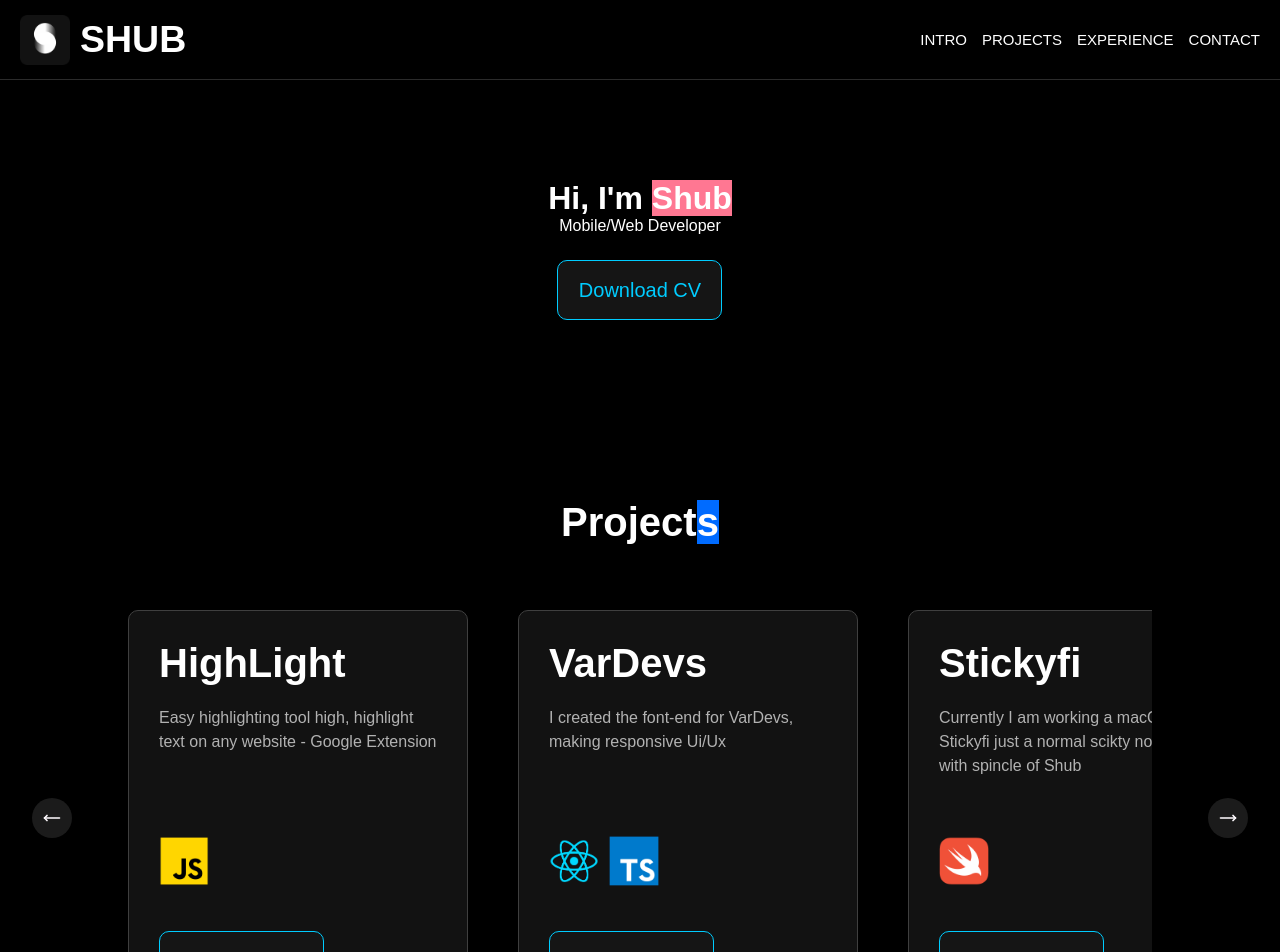
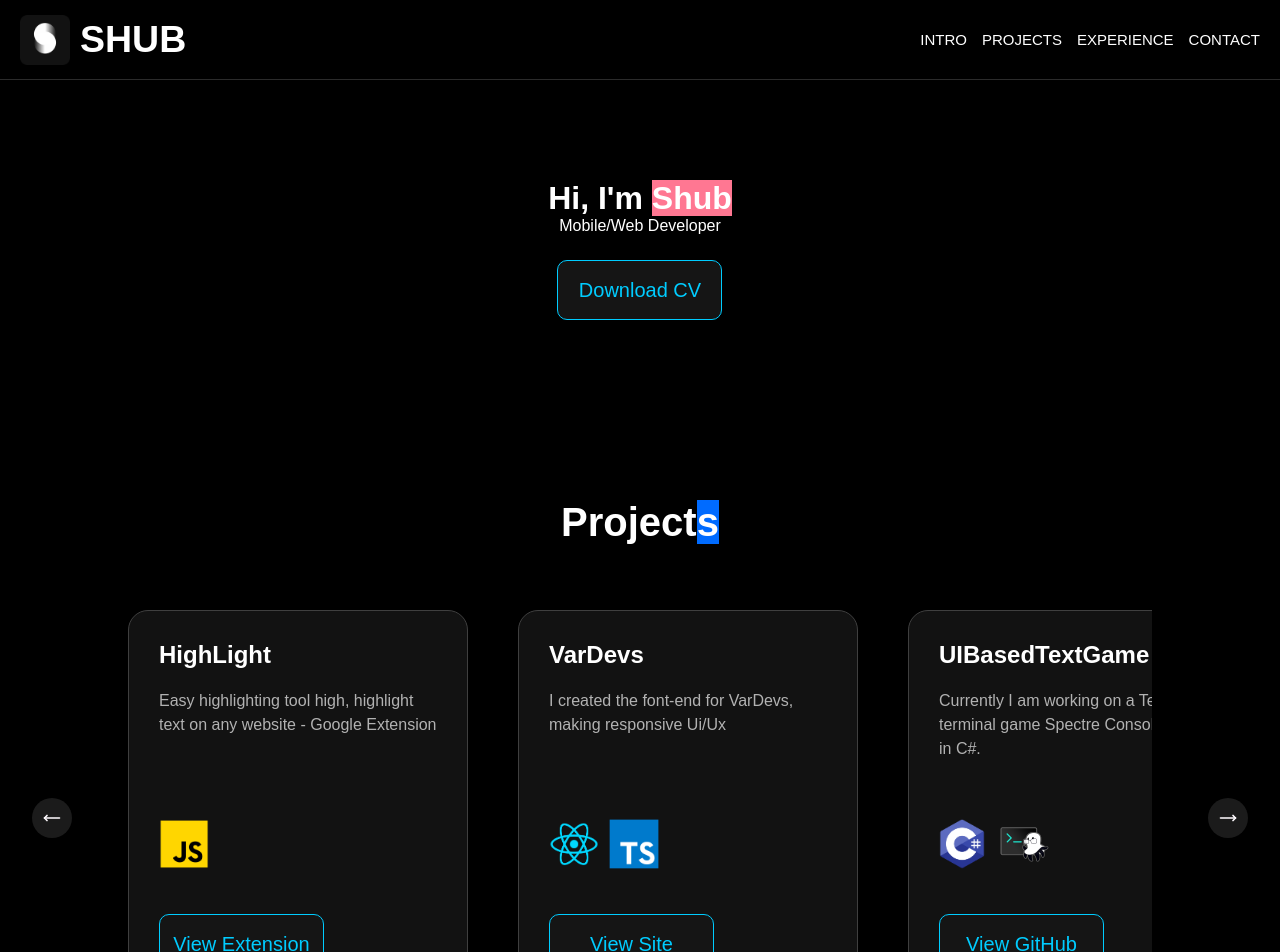
Before and after one commit to Shubr/myCv, a React (Vite) app: page / in a window 1280 px wide. Shown: the top 952 px of the page. Built offline with nearby package versions, Linux system fonts and the light colour scheme.

Commit message:
updated graduate card, and added new projects

```diff
--- a/src/App.css
+++ b/src/App.css
@@ -107,7 +107,7 @@ nav {
   height: 420px;
   background-color: #121212;
   border: 1.5px solid #3f3f3f;
-  border-radius: 10px;
+  border-radius: 20px;
   position: relative;
   top: 0;
   transition: top ease 0.5s, background-color ease-in-out 1s;
@@ -133,6 +133,13 @@ nav {
   line-height: 1.5;
 
   min-height: 100px;
+}
+
+.card-body h1{
+  font-size: clamp(14px,5vw, 24px);
+  white-space: nowrap;
+  overflow: hidden;
+  text-overflow: ellipsis;
 }
 
 textarea {
--- a/src/Components/Projects.tsx
+++ b/src/Components/Projects.tsx
@@ -2,10 +2,12 @@ import Card from "./Card";
 import right_arrow from "/assets/right-arrow.svg";
 import left_arrow from "/assets/left-arrow.svg";
 import { useRef } from "react";
-import jsicon from "/assets/js.png";
+import jsIcon from "/assets/js.png";
 import reactIcon from "/assets/react.png";
 import typeIcon from "/assets/typescriptIcon.png";
-import swiftIcon from "/assets/swift.png";
+import csIcon from "/assets/cs.png";
+import spectreConsoleIcon from '/assets/spectre-console.png';
+import flutterIcon from '/assets/flutter.png';
 
 import Highlight from "./HighlightText";
 
@@ -45,7 +47,7 @@ function Projects() {
           detail="Easy highlighting tool high, highlight text on any website - Google Extension"
         >
           <div className="icons">
-            <img src={jsicon} />
+            <img src={jsIcon} />
           </div>
           <div className="buttons">
             <a
@@ -71,14 +73,28 @@ function Projects() {
           </div>
         </Card>
         <Card
-          name={"Stickyfi "}
-          detail="Currently I am working a macOs app, Stickyfi just a normal scikty note app with spincle of Shub"
+          name={"UIBasedTextGame"}
+          detail="Currently I am working on a Text based terminal game Spectre Console Library in C#."
         >
           <div className="icons">
-            <img src={swiftIcon} />
+            <img src={csIcon} />
+            <img src={spectreConsoleIcon}/>
           </div>
           <div className="buttons">
-            <a href="https://github.com/Shubr/Sticky-Note" target="_blank">
+            <a href="https://github.com/Shubr/Terminalify.git" target="_blank">
+              View GitHub
+            </a>
+          </div>
+        </Card>
+        <Card
+          name={"zScanner"}
+          detail="Currently working on a Flutter App that can scan food items and add it to your lists. This is just a test project using new API and android functionality"
+        >
+          <div className="icons">
+            <img src={flutterIcon}/>
+          </div>
+          <div className="buttons">
+            <a href="https://github.com/Shubr/zScanner.git" target="_blank">
               View GitHub
             </a>
           </div>
```
Also changed, not shown: public/assets/spectre-console.png (added).
